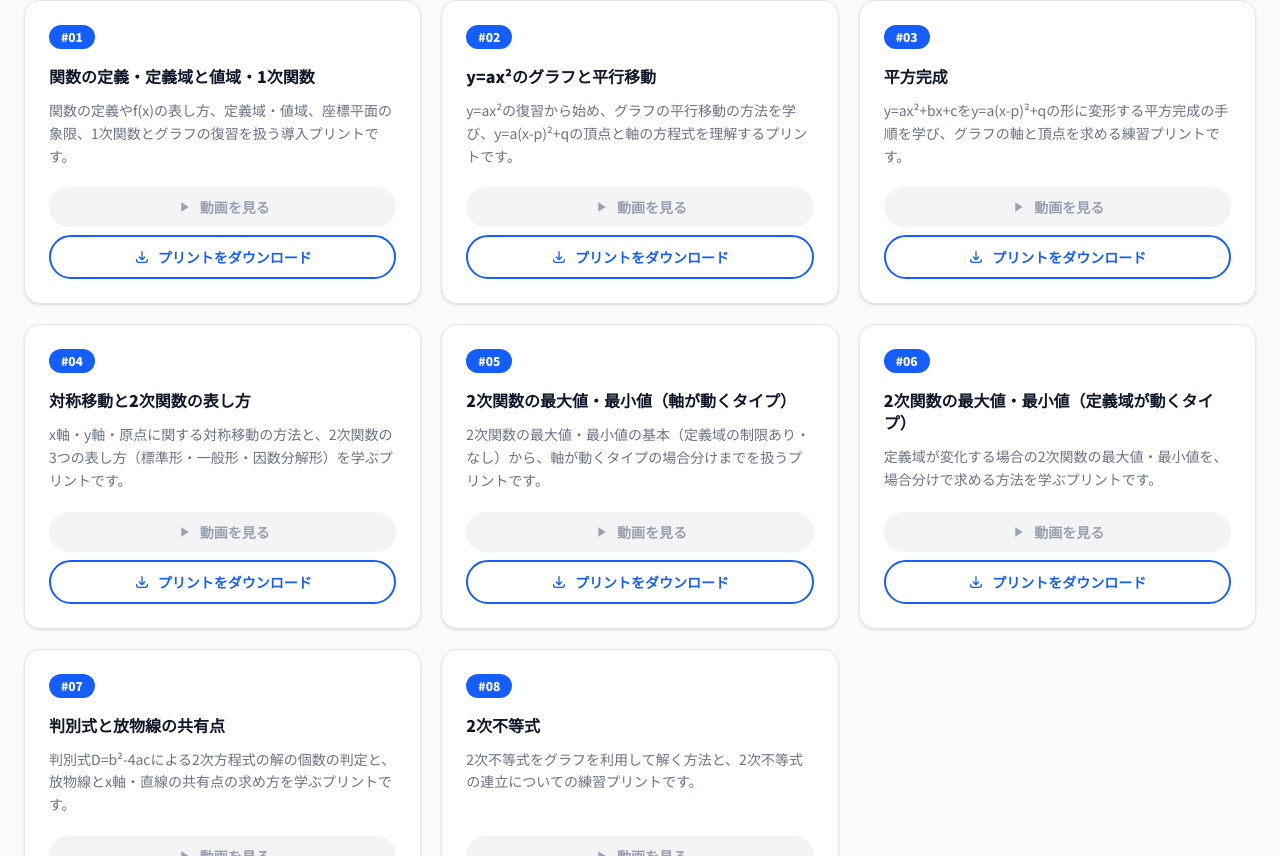
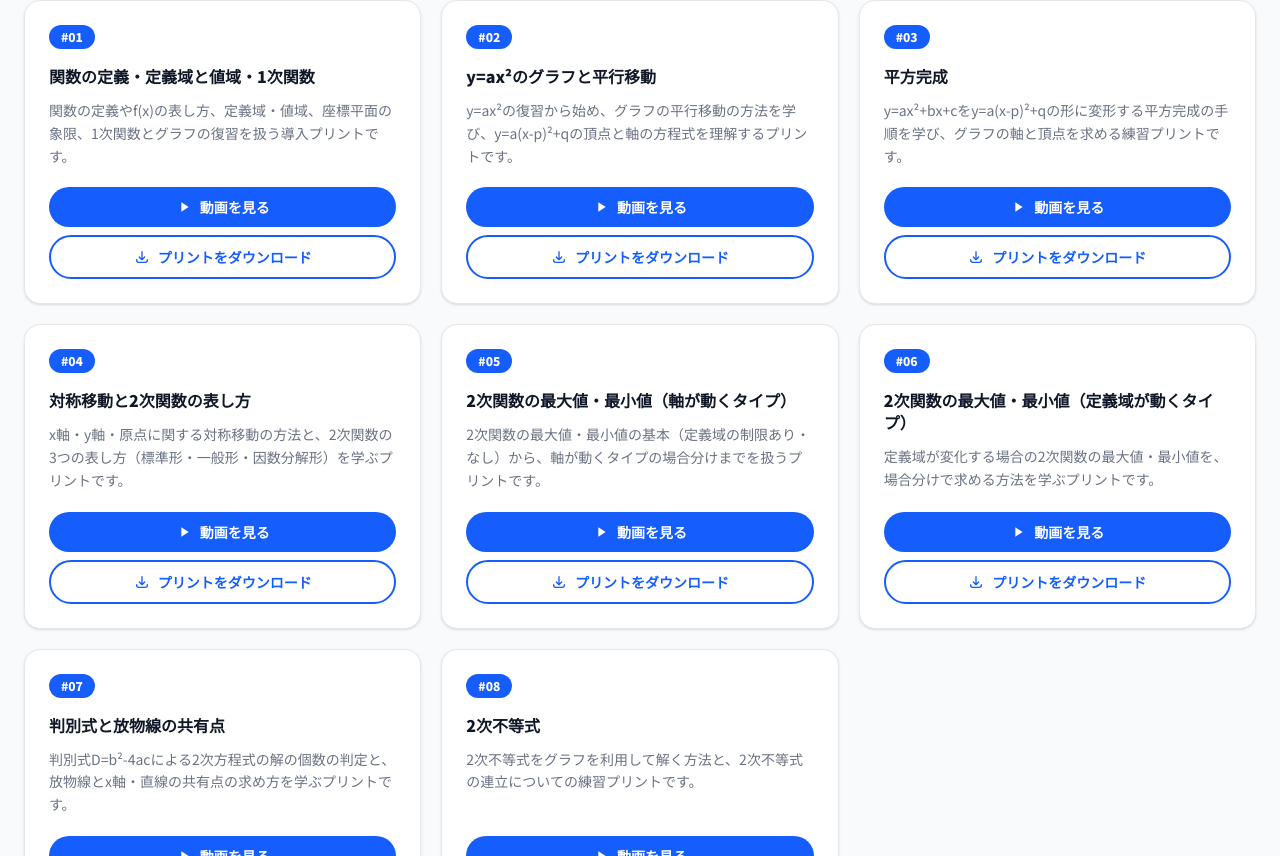
Before and after one commit to mathematics2560/sansu-sugaku-atelier, a Next.js app: page /prints/math1 in a window 1280 px wide. Shown: the part 2864-3720 px from the top of the page. Built offline with nearby package versions, Linux system fonts and the light colour scheme.

Commit message:
数学Ⅰ第3章の動画URLを追加し、ホームの動画数を37本に更新
Co-Authored-By: Claude Sonnet 5 <noreply@anthropic.com>

```diff
--- a/app/page.tsx
+++ b/app/page.tsx
@@ -107,7 +107,7 @@ const FEATURES = [
 
 
 const HERO_STATS = [
-  { icon: "🎥", num: "21本", label: "動画コンテンツ", solid: true },
+  { icon: "🎥", num: "37本", label: "動画コンテンツ", solid: true },
   { icon: "📄", num: "101枚", label: "無料プリント", solid: false },
   { icon: "📚", num: "中1・高校Ⅰ・A・Ⅱ", label: "対応コンテンツ", solid: false },
   { icon: "✅", num: "完全無料", label: "登録不要", solid: true, green: true },
--- a/app/prints/math1/page.tsx
+++ b/app/prints/math1/page.tsx
@@ -169,52 +169,61 @@ const CHAPTERS: Chapter[] = [
         title: "関数の定義・定義域と値域・1次関数",
         desc: "関数の定義やf(x)の表し方、定義域・値域、座標平面の象限、1次関数とグラフの復習を扱う導入プリントです。",
         filename: "3_2次関数_No.1.pdf",
+        videoUrl:"https://youtu.be/cnd_4Xe96Qk"
       },
       {
         id: "02",
         title: "y=ax²のグラフと平行移動",
         desc: "y=ax²の復習から始め、グラフの平行移動の方法を学び、y=a(x-p)²+qの頂点と軸の方程式を理解するプリントです。",
         filename: "3_2次関数_No.2.pdf",
+        videoUrl:"https://youtu.be/Ixvg27gp5Kk"
       },
       {
         id: "03",
         title: "平方完成",
         desc: "y=ax²+bx+cをy=a(x-p)²+qの形に変形する平方完成の手順を学び、グラフの軸と頂点を求める練習プリントです。",
         filename: "3_2次関数_No.3.pdf",
+        videoUrl:"https://youtu.be/iBCoxDi9PVk"
       },
       {
         id: "04",
         title: "対称移動と2次関数の表し方",
         desc: "x軸・y軸・原点に関する対称移動の方法と、2次関数の3つの表し方（標準形・一般形・因数分解形）を学ぶプリントです。",
         filename: "3_2次関数_No.4.pdf",
+        videoUrl:"https://youtu.be/0xOALtorQu8"
       },
       {
         id: "05",
         title: "2次関数の最大値・最小値（軸が動くタイプ）",
         desc: "2次関数の最大値・最小値の基本（定義域の制限あり・なし）から、軸が動くタイプの場合分けまでを扱うプリントです。",
         filename: "3_2次関数_No.5.pdf",
+        videoUrl:"https://youtu.be/rL5vqd-eh1s"
       },
       {
         id: "06",
         title: "2次関数の最大値・最小値（定義域が動くタイプ）",
         desc: "定義域が変化する場合の2次関数の最大値・最小値を、場合分けで求める方法を学ぶプリントです。",
         filename: "3_2次関数_No.6.pdf",
+        videoUrl:"https://youtu.be/MHpCdbeuWFM"
       },
       {
         id: "07",
         title: "判別式と放物線の共有点",
         desc: "判別式D=b²-4acによる2次方程式の解の個数の判定と、放物線とx軸・直線の共有点の求め方を学ぶプリントです。",
         filename: "3_2次関数_No.7.pdf",
+        videoUrl:"https://youtu.be/9Ns5PbyaXYs"
       },
       {
         id: "08",
         title: "2次不等式",
         desc: "2次不等式をグラフを利用して解く方法と、2次不等式の連立についての練習プリントです。",
         filename: "3_2次関数_No.8.pdf",
+        videoUrl:"https://youtu.be/C2BeqcbKvKk"
       },
     ],
     summary: {
       filename: "3_2次関数.pdf",
+      videoUrl:"https://youtu.be/7tNc3zzeaWs"
     },
   },
   {
```
